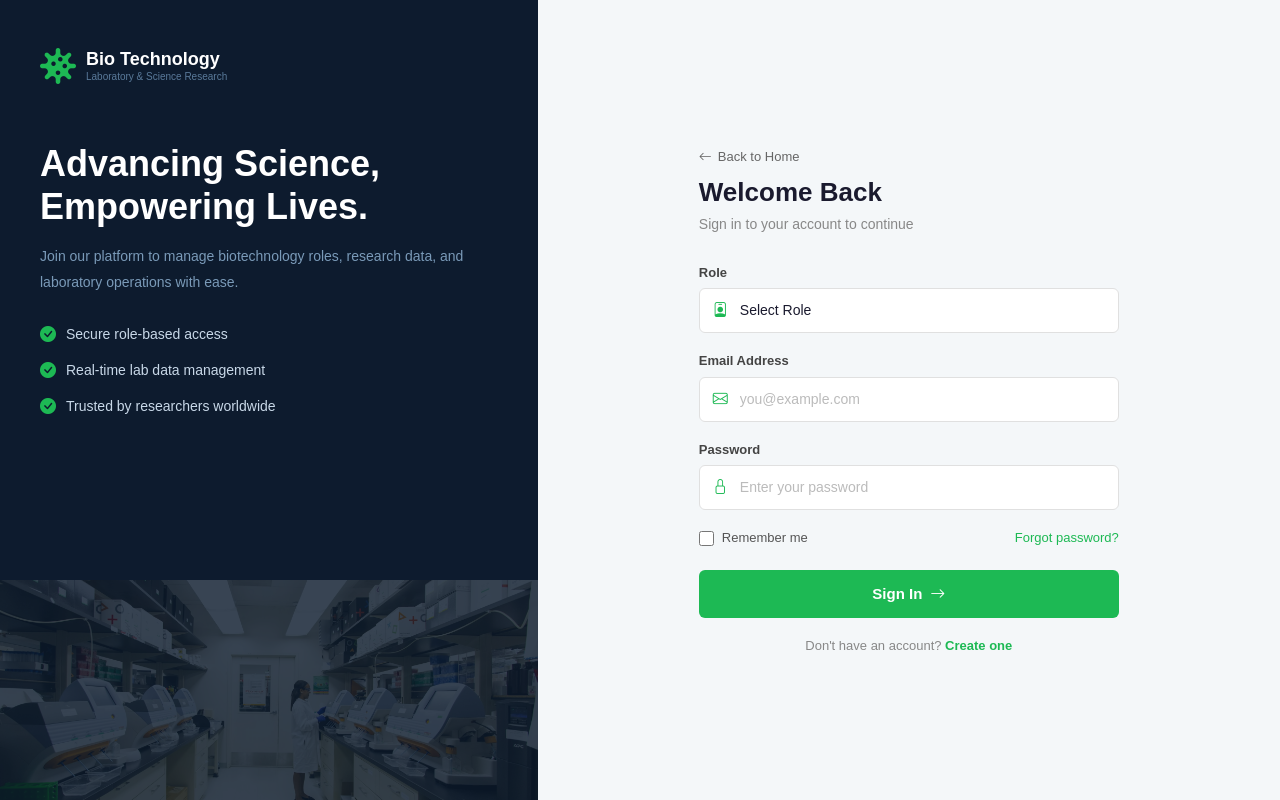
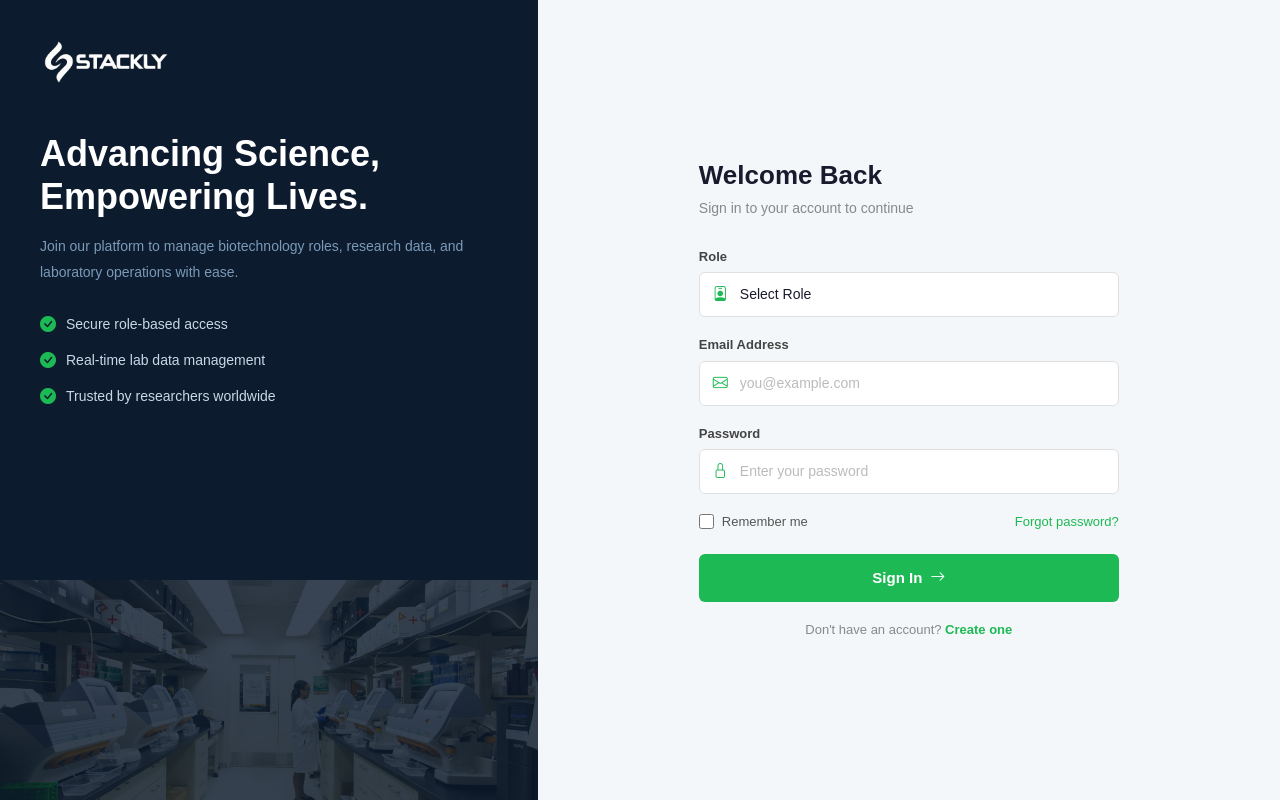
Before and after one commit to MrGokul27/bio-technology-auth, a plain HTML site: page login.html in a window 1280 px wide. Drawn offline with nearby package versions, Linux system fonts and the light colour scheme.

Commit message:
refactor: changes

```diff
--- a/css/style.css
+++ b/css/style.css
@@ -95,6 +95,12 @@ html {
 .main-header__logo__icon {
   font-size: 38px;
   color: #1db954;
+}
+
+.main-header__logo__img {
+  height: 44px;
+  width: auto;
+  object-fit: contain;
 }
 
 .main-header__logo__name {
--- a/login.html
+++ b/login.html
@@ -19,14 +19,19 @@
     <div class="auth-wrapper">
       <!-- Left Panel -->
       <div class="auth-panel">
-        <a href="index.html" class="auth-panel__logo">
-          <i class="bi bi-virus2"></i>
+        <a href="" class="auth-panel__logo">
+          <!-- <i class="bi bi-virus2"></i>
           <div>
             <span class="auth-panel__name">Bio Technology</span>
             <span class="auth-panel__sub"
               >Laboratory &amp; Science Research</span
             >
-          </div>
+          </div> -->
+          <img
+            src="assets/logoStackly.webp"
+            alt="Stackly Logo"
+            class="main-header__logo__img"
+          />
         </a>
         <div class="auth-panel__body">
           <h2 class="auth-panel__title">
@@ -58,9 +63,9 @@
       <!-- Right: Form -->
       <div class="auth-form-wrap">
         <div class="auth-form">
-          <a href="index.html" class="auth-form__back"
+          <!-- <a href="index.html" class="auth-form__back"
             ><i class="bi bi-arrow-left"></i> Back to Home</a
-          >
+          > -->
           <div class="auth-form__header">
             <h3 class="auth-form__title">Welcome Back</h3>
             <p class="auth-form__sub">Sign in to your account to continue</p>
```
Also changed, not shown: 404.html (+8 -3 lines), dashboard.html (+9 -4 lines), index.html (+1 -7 lines), register.html (+10 -5 lines), assets/logoStackly.webp (added).
